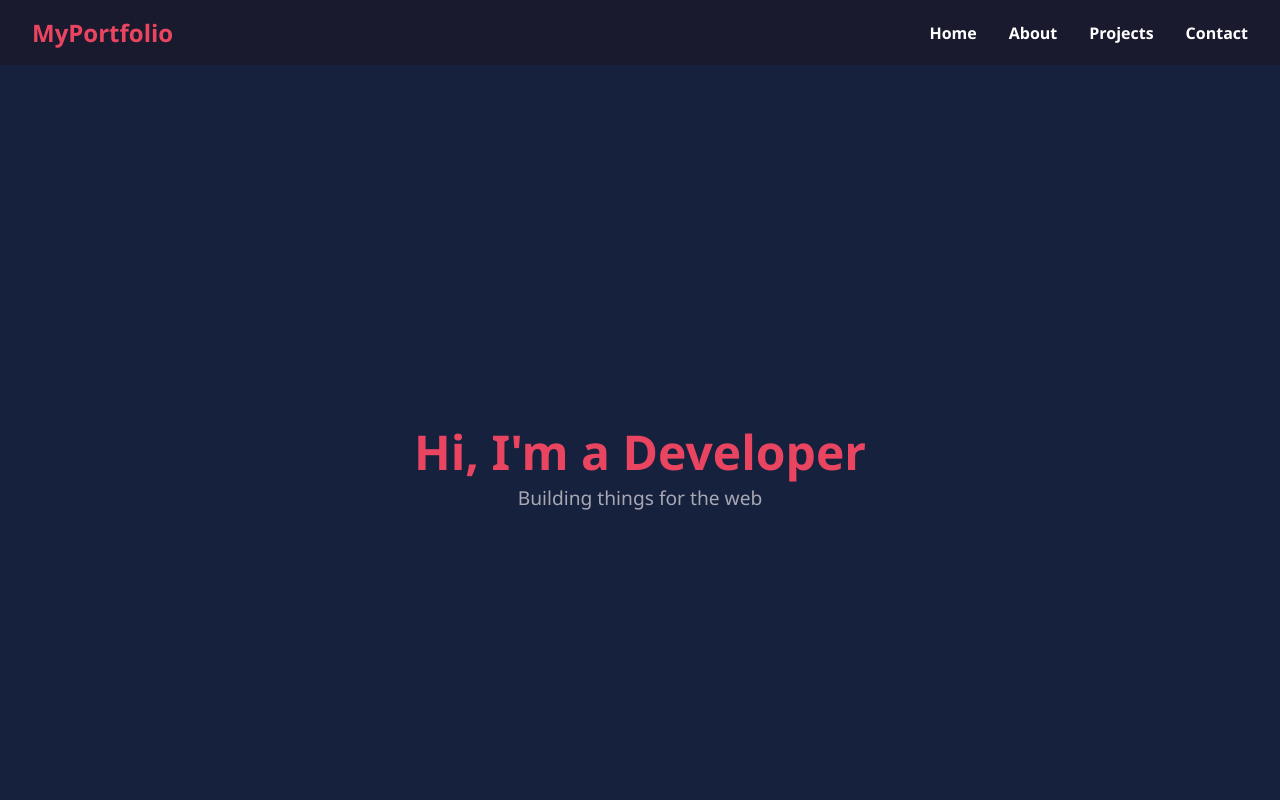
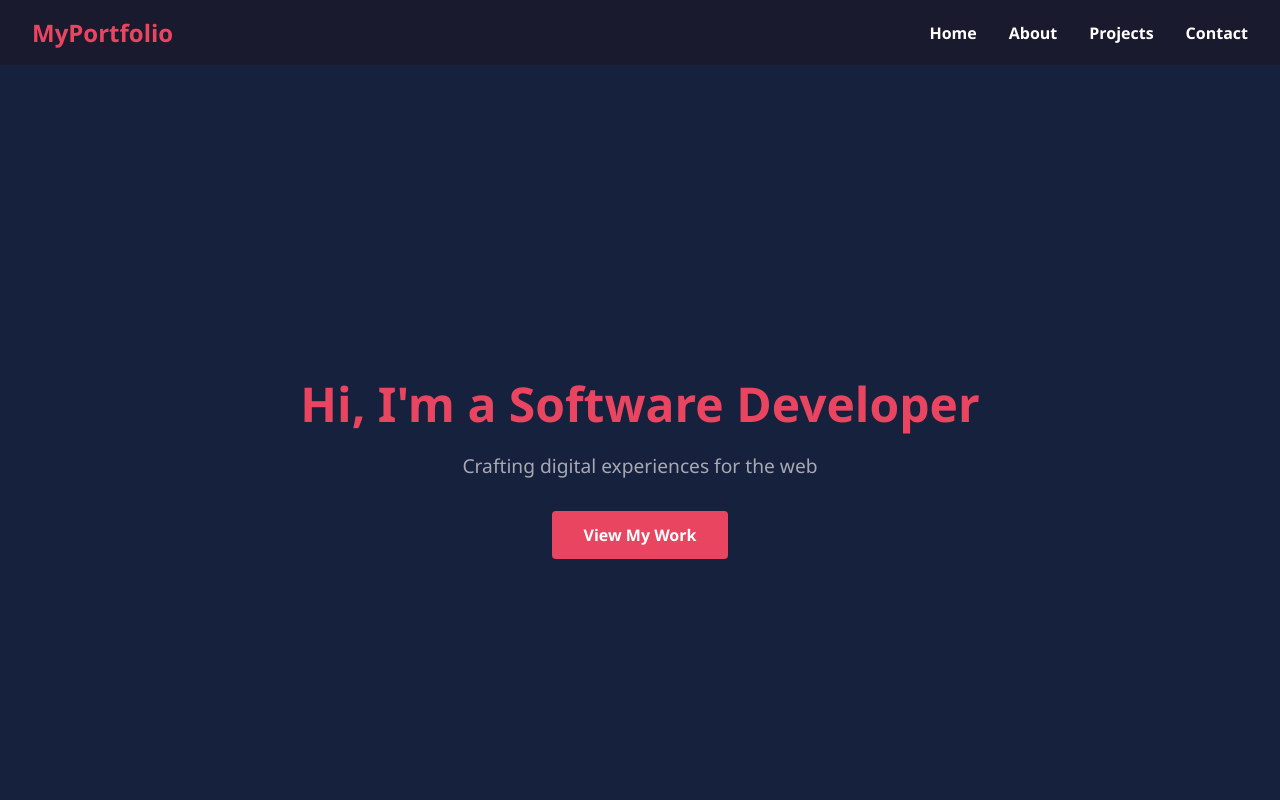
Before and after one commit to oAmirrezao/se-lab-git, a React (Vite) app: page / in a window 1280 px wide. Shown: the top 800 px of the page. Built offline with nearby package versions, Linux system fonts and the light colour scheme.

Commit message:
style(hero): update Hero subtitle and improve typography

```diff
--- a/src/components/Hero.jsx
+++ b/src/components/Hero.jsx
@@ -1,7 +1,8 @@
 const Hero = () => (
   <section id="home" style={{ minHeight: '100vh', background: '#16213e', display: 'flex', flexDirection: 'column', justifyContent: 'center', alignItems: 'center', color: '#fff' }}>
-    <h2 style={{ fontSize: '3rem', color: '#e94560' }}>Hi, I'm a Developer</h2>
-    <p style={{ fontSize: '1.2rem', color: '#a8a8b3' }}>Building things for the web</p>
+    <h2 style={{ fontSize: '3rem', color: '#e94560', marginBottom: '1rem' }}>Hi, I'm a Software Developer</h2>
+    <p style={{ fontSize: '1.2rem', color: '#a8a8b3', marginBottom: '2rem' }}>Crafting digital experiences for the web</p>
+    <a href="#projects" style={{ background: '#e94560', color: '#fff', padding: '0.8rem 2rem', borderRadius: '4px', textDecoration: 'none', fontWeight: 'bold' }}>View My Work</a>
   </section>
 );
 export default Hero;
```
